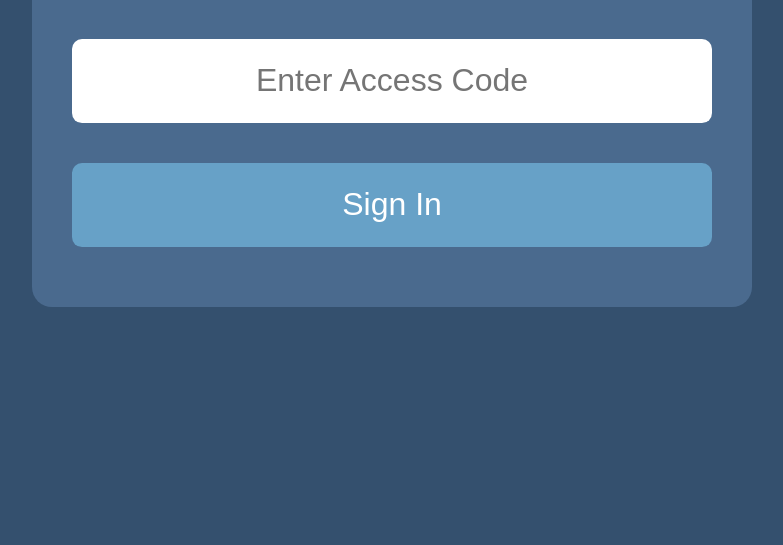
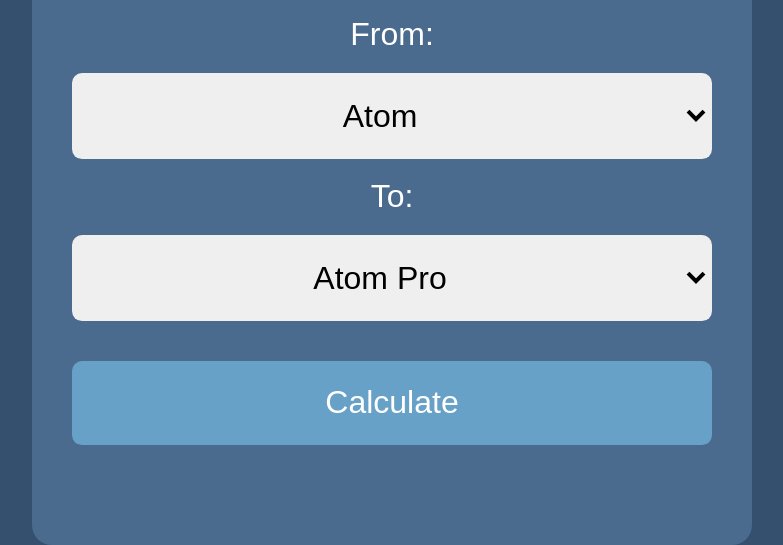
Before and after one commit to Ahmedvigilant/AudienHearingCalculator, a plain HTML site: page index.html in a window 1280 px wide. Shown: the part 337-882 px from the top of the page, without its empty margins (248-1031 px from the left). Before the commit the page ends 800 px from the top, so only its background shows below. Drawn offline with Linux system fonts and the light colour scheme.

Commit message:
Update index.html

```diff
--- a/index.html
+++ b/index.html
@@ -16,7 +16,7 @@
             margin: 0;
             text-align: center;
         }
-        .login-container, .calculator-container {
+        .calculator-container {
             background-color: #4a6a8e;
             padding: 20px;
             border-radius: 10px;
@@ -45,20 +45,9 @@
             color: red;
             display: none;
         }
-        .calculator-container {
-            display: none;
-        }
     </style>
 </head>
 <body>
-    <!-- Login Section -->
-    <div class="login-container" id="login-container">
-        <h1>SKUlator</h1>
-        <input type="password" id="accessCode" placeholder="Enter Access Code">
-        <button onclick="checkAccessCode()">Sign In</button>
-        <p id="error-message" class="error-message">Incorrect code, please try again.</p>
-    </div>
-
     <!-- Calculator Section -->
     <div class="calculator-container" id="calculator-container">
         <h1>Audien Hearing Calculator</h1>
@@ -98,17 +87,6 @@
     </div>
 
     <script>
-        function checkAccessCode() {
-            var code = document.getElementById('accessCode').value;
-            var correctCode = 'CXOPS101'; // Set your fixed code here
-            if (code === correctCode) {
-                document.getElementById('login-container').style.display = 'none';
-                document.getElementById('calculator-container').style.display = 'block';
-            } else {
-                document.getElementById('error-message').style.display = 'block';
-            }
-        }
-
         function toggleToField() {
             var type = document.getElementById('type').value;
             var toContainer = document.getElementById('to-container');
@@ -181,7 +159,7 @@ upgradePriceMessage = "CX's Replacement Price: $49";
                 result = "";
             }
 
-    if (type === "Upgrade" && result !== "NA") {
+            if (result !== "NA") {
                 document.getElementById('result').innerText = upgradePriceMessage + "\nInternal's discount: $" + result;
             } else {
                 document.getElementById('result').innerText = "Internal's discount: $" + result;
```
Lines whose indentation alone changed are shown as unchanged.
